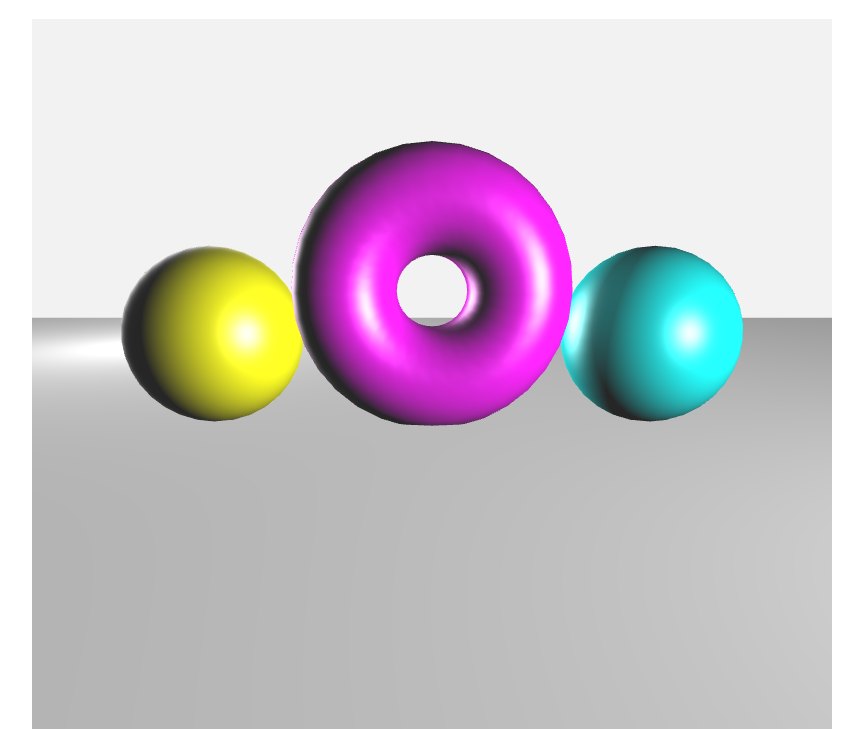
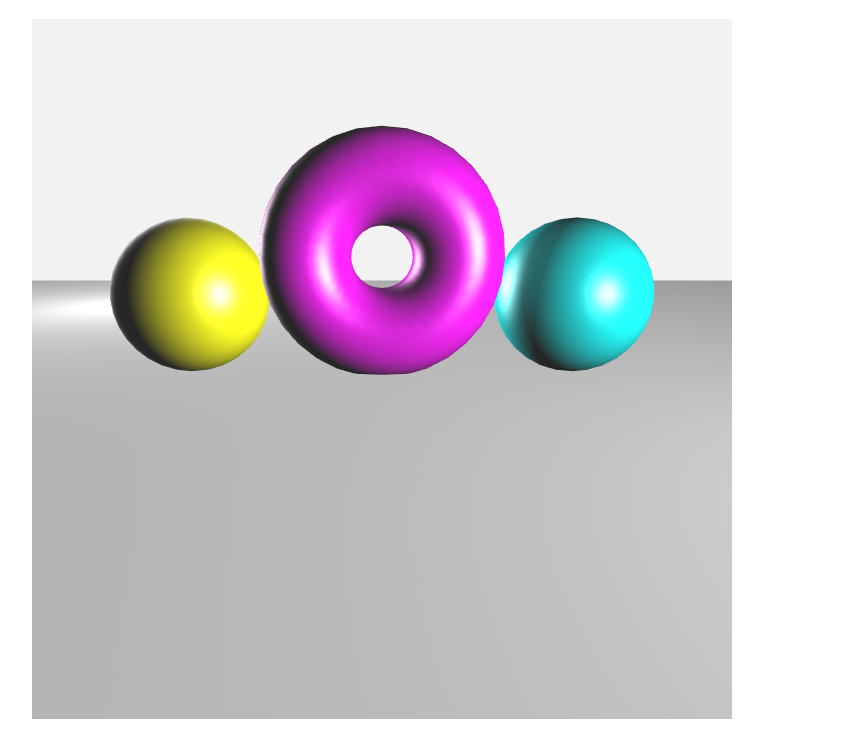
Before and after one commit to joho1910/graphvis, a plain HTML site: page e8/08_lights_and_toon_shading.html in a window 1280 px wide. Shown: the part 71-800 px from the top of the page, without its empty margins (1-864 px from the left). Drawn offline with Linux system fonts and the light colour scheme.

Commit message:
EA8: canvas sizing fix

```diff
--- a/e8/08_lights_and_toon_shading.html
+++ b/e8/08_lights_and_toon_shading.html
@@ -142,7 +142,7 @@
 <body onload="app.start()">
 <div id="content-wrapper">
     <h1>Lichter auf einer Kreisbahn mit Toon Shading</h1>
-    <canvas id="canvas" width="800" height="800"></canvas>
+    <canvas id="canvas" width="700" height="700"></canvas>
 
     <p style="margin-bottom:5px;"><b>Steuerung:</b></p>
     <ul style="margin-top:0; margin-bottom:0;">
```
